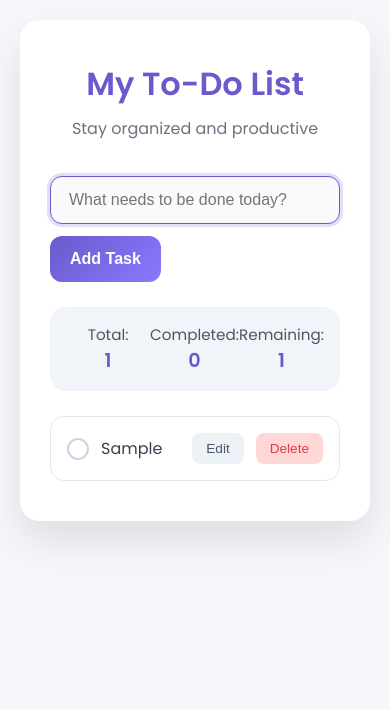
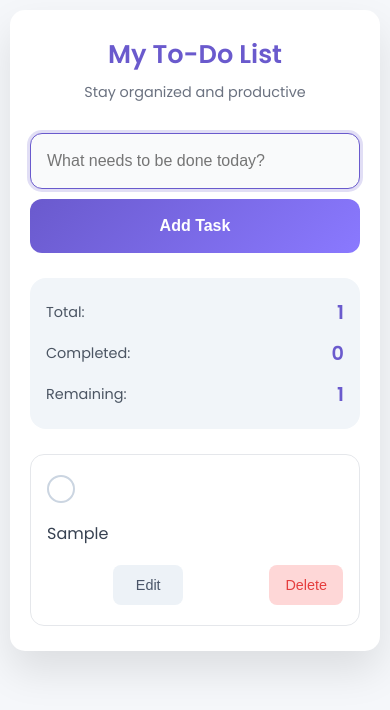
Before and after one commit to arnab-exe/todolist_website, a plain HTML site: page index.html in a window 390 px wide. Both pictures are taken after typing "Sample" into the empty fields and a click on the button "Add Task". Drawn offline with Linux system fonts and the light colour scheme.

Commit message:
Update style.css

```diff
--- a/style.css
+++ b/style.css
@@ -10,7 +10,7 @@ body {
   font-family: 'Poppins', sans-serif;
   background: #f5f7fa;
   min-height: 100vh;
-  padding: 20px;
+  padding: 15px;
   display: flex;
   justify-content: center;
   align-items: flex-start;
@@ -21,39 +21,39 @@ body {
   background: #ffffff;
   border-radius: 20px;
   box-shadow: 0 20px 40px rgba(0, 0, 0, 0.1);
-  padding: 40px 30px;
+  padding: 30px 25px;
   width: 100%;
   max-width: 500px;
 }
 
 .header {
   text-align: center;
-  margin-bottom: 35px;
+  margin-bottom: 30px;
 }
 
 .header h1 {
   color: #6a5acd;
-  font-size: 2rem;
+  font-size: 1.8rem;
   font-weight: 600;
   margin-bottom: 8px;
 }
 
 .header p {
   color: #6b7280;
-  font-size: 1rem;
+  font-size: 0.95rem;
 }
 
 .input-section {
   display: flex;
   gap: 12px;
   margin-bottom: 25px;
-  flex-wrap: wrap;
+  flex-wrap: nowrap;
 }
 
 .task-input {
   flex: 1;
-  min-width: 200px;
-  padding: 14px 18px;
+  min-width: 0;
+  padding: 16px 18px;
   border: 1px solid #e0e6ed;
   border-radius: 12px;
   font-size: 1rem;
@@ -68,7 +68,7 @@ body {
 }
 
 .add-btn {
-  padding: 14px 20px;
+  padding: 16px 20px;
   background: linear-gradient(135deg, #6a5acd, #8a79ff);
   color: white;
   border: none;
@@ -77,11 +77,17 @@ body {
   font-weight: 600;
   cursor: pointer;
   transition: transform 0.2s ease, box-shadow 0.2s ease;
+  white-space: nowrap;
+  flex-shrink: 0;
 }
 
 .add-btn:hover {
   transform: translateY(-2px);
   box-shadow: 0 6px 14px rgba(106, 90, 205, 0.3);
+}
+
+.add-btn:active {
+  transform: translateY(0);
 }
 
 .stats {
@@ -91,7 +97,7 @@ body {
   padding: 16px;
   background: #f1f5f9;
   border-radius: 16px;
-  font-size: 0.95rem;
+  font-size: 0.9rem;
   color: #4b5563;
   text-align: center;
 }
@@ -102,7 +108,7 @@ body {
 
 .stats strong {
   display: block;
-  font-size: 1.2rem;
+  font-size: 1.1rem;
   color: #6a5acd;
 }
 
@@ -118,11 +124,12 @@ body {
   display: flex;
   align-items: center;
   gap: 12px;
-  padding: 16px;
+  padding: 18px 16px;
   background: #ffffff;
   border: 1px solid #e5e7eb;
   border-radius: 14px;
   transition: box-shadow 0.2s ease, transform 0.2s ease;
+  min-height: 60px;
 }
 
 .task-item:hover {
@@ -135,8 +142,8 @@ body {
 }
 
 .task-checkbox {
-  width: 22px;
-  height: 22px;
+  width: 24px;
+  height: 24px;
   border: 2px solid #cbd5e1;
   border-radius: 50%;
   cursor: pointer;
@@ -144,6 +151,8 @@ body {
   display: flex;
   align-items: center;
   justify-content: center;
+  flex-shrink: 0;
+  touch-action: manipulation;
 }
 
 .task-checkbox.checked {
@@ -161,6 +170,9 @@ body {
   flex-grow: 1;
   font-size: 1rem;
   color: #374151;
+  line-height: 1.4;
+  word-wrap: break-word;
+  overflow-wrap: break-word;
 }
 
 .task-text.completed {
@@ -171,40 +183,35 @@ body {
 .task-text:focus {
   outline: none;
   background: #eef2ff;
-  padding: 2px 4px;
-  border-radius: 4px;
-}
-
-.edit-btn,
-.delete-btn {
-  display: none; /* Hide edit/delete for minimalist look */
+  padding: 4px 6px;
+  border-radius: 6px;
 }
 
 .empty-state {
   text-align: center;
-  padding: 60px 20px;
+  padding: 50px 20px;
   color: #9ca3af;
 }
 
 .empty-state .emoji {
-  font-size: 3rem;
+  font-size: 2.5rem;
   margin-bottom: 15px;
   display: block;
 }
 
 .empty-state h3 {
-  font-size: 1.3rem;
+  font-size: 1.2rem;
   margin-bottom: 10px;
 }
 
 .empty-state p {
-  font-size: 1rem;
+  font-size: 0.95rem;
 }
 
 .edit-btn,
 .delete-btn {
   display: inline-block;
-  padding: 8px 14px;
+  padding: 10px 14px;
   border: none;
   border-radius: 8px;
   cursor: pointer;
@@ -212,6 +219,10 @@ body {
   font-weight: 500;
   transition: all 0.2s ease;
   color: white;
+  flex-shrink: 0;
+  touch-action: manipulation;
+  min-width: 60px;
+  text-align: center;
 }
 
 .edit-btn {
@@ -234,7 +245,6 @@ body {
   transform: scale(1.05);
 }
 
-
 /* Scrollbar Styling */
 .task-list::-webkit-scrollbar {
   width: 6px;
@@ -250,3 +260,204 @@ body {
 .task-list::-webkit-scrollbar-thumb:hover {
   background: #a8a8a8;
 }
+
+/* Mobile Responsive Styles */
+@media (max-width: 480px) {
+  body {
+    padding: 10px;
+  }
+
+  .container {
+    padding: 25px 20px;
+    border-radius: 15px;
+    margin: 0;
+  }
+
+  .header h1 {
+    font-size: 1.6rem;
+  }
+
+  .header p {
+    font-size: 0.9rem;
+  }
+
+  .input-section {
+    flex-direction: column;
+    gap: 10px;
+  }
+
+  .task-input {
+    padding: 18px 16px;
+    font-size: 16px; /* Prevents zoom on iOS */
+  }
+
+  .add-btn {
+    padding: 18px 20px;
+    font-size: 1rem;
+  }
+
+  .stats {
+    flex-direction: column;
+    gap: 12px;
+    padding: 20px 16px;
+  }
+
+  .stats span {
+    display: flex;
+    justify-content: space-between;
+    align-items: center;
+  }
+
+  .stats strong {
+    display: inline;
+    font-size: 1.2rem;
+  }
+
+  .task-item {
+    padding: 20px 16px;
+    flex-wrap: wrap;
+    min-height: 70px;
+  }
+
+  .task-checkbox {
+    width: 28px;
+    height: 28px;
+  }
+
+  .task-text {
+    font-size: 1rem;
+    flex-basis: 100%;
+    margin: 8px 0;
+    order: 2;
+  }
+
+  .edit-btn,
+  .delete-btn {
+    padding: 12px 16px;
+    font-size: 0.9rem;
+    min-width: 70px;
+    margin-left: auto;
+  }
+
+  .edit-btn {
+    order: 3;
+    margin-right: 8px;
+  }
+
+  .delete-btn {
+    order: 4;
+  }
+
+  .task-list {
+    max-height: 400px;
+  }
+
+  .empty-state {
+    padding: 40px 20px;
+  }
+
+  .empty-state .emoji {
+    font-size: 2rem;
+  }
+
+  .empty-state h3 {
+    font-size: 1.1rem;
+  }
+
+  .empty-state p {
+    font-size: 0.9rem;
+  }
+}
+
+/* Extra small screens */
+@media (max-width: 320px) {
+  .container {
+    padding: 20px 15px;
+  }
+
+  .header h1 {
+    font-size: 1.4rem;
+  }
+
+  .task-input {
+    padding: 16px 14px;
+  }
+
+  .add-btn {
+    padding: 16px 18px;
+  }
+
+  .task-item {
+    padding: 18px 14px;
+  }
+
+  .edit-btn,
+  .delete-btn {
+    padding: 10px 12px;
+    font-size: 0.8rem;
+    min-width: 60px;
+  }
+}
+
+/* Large screens */
+@media (min-width: 768px) {
+  body {
+    padding: 30px;
+  }
+
+  .container {
+    padding: 40px 35px;
+    max-width: 600px;
+  }
+
+  .header h1 {
+    font-size: 2.2rem;
+  }
+
+  .header p {
+    font-size: 1.1rem;
+  }
+
+  .input-section {
+    gap: 15px;
+  }
+
+  .task-input {
+    font-size: 1.1rem;
+  }
+
+  .add-btn {
+    font-size: 1.1rem;
+  }
+
+  .stats {
+    font-size: 1rem;
+    padding: 20px;
+  }
+
+  .stats strong {
+    font-size: 1.3rem;
+  }
+
+  .task-list {
+    max-height: 600px;
+  }
+}
+
+/* Touch improvements */
+@media (hover: none) {
+  .task-item:hover {
+    transform: none;
+    box-shadow: 0 2px 8px rgba(0, 0, 0, 0.1);
+  }
+
+  .add-btn:hover,
+  .edit-btn:hover,
+  .delete-btn:hover {
+    transform: none;
+  }
+
+  .task-checkbox:hover {
+    transform: none;
+  }
+}
```
Lines whose indentation alone changed are shown as unchanged.
